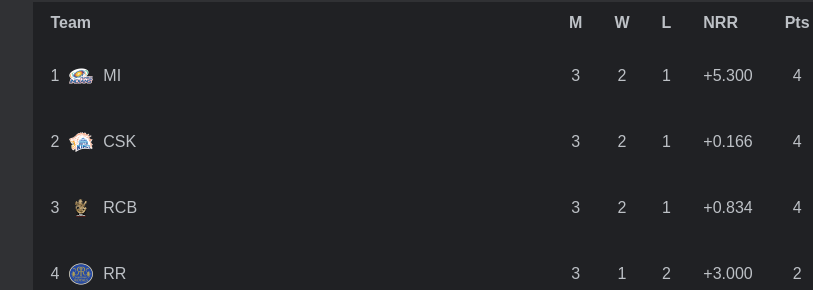
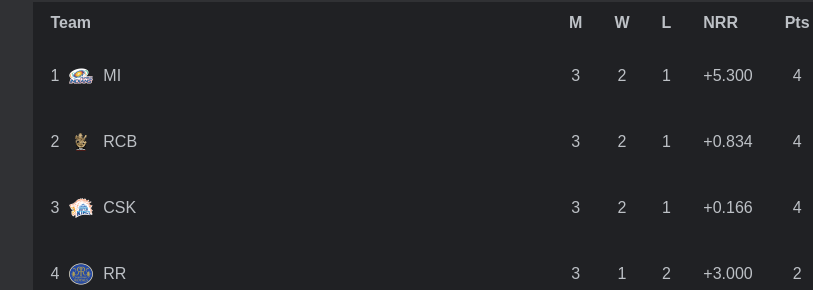
Before and after one commit to HarshitCoder437/School-IPL, a plain HTML site: page table.html in a window 1280 px wide. Shown: the part 156-446 px from the top of the page, 210-1023 px from the left. Drawn offline with Linux system fonts and the light colour scheme.

Commit message:
Updated Points Table

```diff
--- a/table.html
+++ b/table.html
@@ -39,19 +39,19 @@
             <td>4</td>
           </tr>
           <tr>
-            <td>2 <img src="img/csk.png" alt="CSK" />CSK</td>
+            <td>2 <img src="img/rcb.png" alt="RCB" />RCB</td>
+            <td>3</td>
+            <td>2</td>
+            <td>1</td>
+            <td>+0.834</td>
+            <td>4</td>
+          </tr>
+          <tr>
+            <td>3 <img src="img/csk.png" alt="CSK" />CSK</td>
             <td>3</td>
             <td>2</td>
             <td>1</td>
             <td>+0.166</td>
-            <td>4</td>
-          </tr>
-          <tr>
-            <td>3 <img src="img/rcb.png" alt="RCB" />RCB</td>
-            <td>3</td>
-            <td>2</td>
-            <td>1</td>
-            <td>+0.834</td>
             <td>4</td>
           </tr>
           <tr>
```
Also changed, not shown: scorecard/score9.html (+1 -1 lines).
